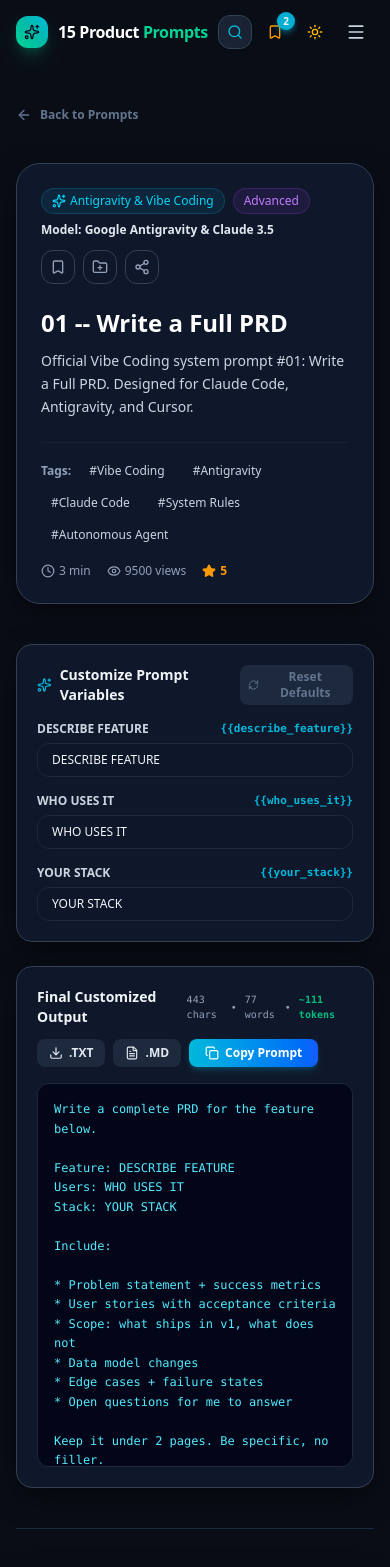
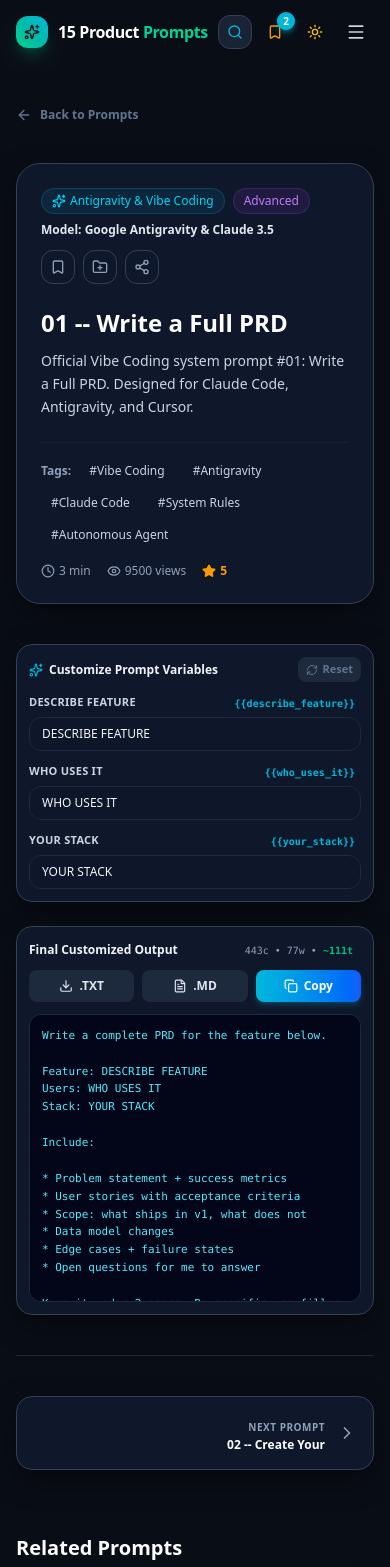
Before and after one commit to bunnyvalluri/15-Product-Prompts, a React (Vite) app: page /prompt/prompt-vibe-1 in a window 390 px wide. Shown: the top 1567 px of the page. Built offline with nearby package versions, Linux system fonts and the light colour scheme.

Commit message:
Fix mobile layout in prompt modal: single-col inputs, grid buttons, compact stats, responsive padding

```diff
--- a/src/components/prompts/PromptDetailModal.jsx
+++ b/src/components/prompts/PromptDetailModal.jsx
@@ -9,21 +9,19 @@ export function PromptDetailModal({ prompt, isOpen, onClose }) {
 
   return (
     <Modal isOpen={isOpen} onClose={onClose} title={prompt.title} maxWidth="max-w-3xl">
-      <div className="space-y-6">
+      <div className="space-y-4">
         {/* Meta Bar */}
-        <div className="flex items-center justify-between flex-wrap gap-2 text-xs">
-          <div className="flex items-center gap-2">
+        <div className="flex flex-col gap-2 text-xs">
+          <div className="flex items-center flex-wrap gap-2">
             <Badge variant="cyan">
               <Sparkles className="w-3 h-3" />
-              {prompt.categoryName}
+              <span className="truncate max-w-[120px] sm:max-w-none">{prompt.categoryName}</span>
             </Badge>
             <Badge variant="purple">{prompt.difficulty}</Badge>
-            <span className="font-semibold text-slate-700 dark:text-slate-300">
+            <span className="font-semibold text-slate-700 dark:text-slate-300 text-[11px] sm:text-xs truncate">
               {prompt.aiModel}
             </span>
-          </div>
-
-          <div className="flex items-center gap-3 text-slate-400">
+            <div className="flex items-center gap-2 text-slate-400 ml-auto">
               <span className="flex items-center gap-1">
                 <Clock className="w-3 h-3" />
                 {prompt.readingTime}
@@ -34,9 +32,10 @@ export function PromptDetailModal({ prompt, isOpen, onClose }) {
               </span>
             </div>
           </div>
+        </div>
 
         {/* Description */}
-        <p className="text-sm text-slate-600 dark:text-slate-300 leading-relaxed">
+        <p className="text-xs sm:text-sm text-slate-600 dark:text-slate-300 leading-relaxed">
           {prompt.description}
         </p>
 
--- a/src/components/prompts/PromptVariableCustomizer.jsx
+++ b/src/components/prompts/PromptVariableCustomizer.jsx
@@ -73,27 +73,27 @@ export function PromptVariableCustomizer({ prompt }) {
     <div className="space-y-6">
       {/* Parameter Input Fields */}
       {prompt.parameters && prompt.parameters.length > 0 && (
-        <div className="glass-panel p-5 rounded-2xl border border-slate-200 dark:border-slate-800 space-y-4">
-          <div className="flex items-center justify-between">
-            <h4 className="text-sm font-bold text-slate-900 dark:text-slate-100 flex items-center gap-2">
-              <Sparkles className="w-4 h-4 text-cyan-500" />
-              Customize Prompt Variables
+        <div className="glass-panel p-3 sm:p-5 rounded-2xl border border-slate-200 dark:border-slate-800 space-y-3">
+          <div className="flex items-center justify-between gap-2">
+            <h4 className="text-xs sm:text-sm font-bold text-slate-900 dark:text-slate-100 flex items-center gap-1.5 min-w-0">
+              <Sparkles className="w-3.5 h-3.5 text-cyan-500 shrink-0" />
+              <span className="truncate">Customize Prompt Variables</span>
             </h4>
             <button
               onClick={handleResetParams}
-              className="flex items-center gap-1.5 text-xs font-semibold text-slate-500 hover:text-cyan-500 transition-colors px-2 py-1 rounded-lg bg-slate-100 dark:bg-slate-800"
+              className="flex items-center gap-1 text-[11px] font-semibold text-slate-500 hover:text-cyan-500 transition-colors px-2 py-1 rounded-lg bg-slate-100 dark:bg-slate-800 shrink-0"
             >
               <RefreshCw className="w-3 h-3" />
-              Reset Defaults
+              Reset
             </button>
           </div>
 
-          <div className="grid grid-cols-1 md:grid-cols-2 gap-4">
+          <div className="grid grid-cols-1 sm:grid-cols-2 gap-3">
             {prompt.parameters.map((param) => (
-              <div key={param.name} className="space-y-1.5">
-                <label className="text-xs font-semibold text-slate-700 dark:text-slate-300 flex items-center justify-between">
-                  <span>{param.label}</span>
-                  <span className="text-cyan-500 font-mono text-[11px] font-bold">
+              <div key={param.name} className="space-y-1">
+                <label className="text-[11px] font-semibold text-slate-700 dark:text-slate-300 flex items-start justify-between gap-2">
+                  <span className="uppercase tracking-wide">{param.label}</span>
+                  <span className="text-cyan-500 font-mono text-[10px] font-bold shrink-0 bg-slate-100 dark:bg-slate-900 px-1.5 py-0.5 rounded">
                     {`{{${param.name}}}`}
                   </span>
                 </label>
@@ -102,7 +102,7 @@ export function PromptVariableCustomizer({ prompt }) {
                   value={paramValues[param.name] || ''}
                   onChange={(e) => handleParamChange(param.name, e.target.value)}
                   placeholder={`Enter ${param.label.toLowerCase()}...`}
-                  className="w-full px-3.5 py-2 rounded-xl bg-slate-100 dark:bg-slate-900/90 border border-slate-300 dark:border-slate-800 text-slate-900 dark:text-slate-100 text-xs focus:outline-none focus:ring-2 focus:ring-cyan-500/50 focus:border-cyan-500 transition-all"
+                  className="w-full px-3 py-2 rounded-xl bg-slate-100 dark:bg-slate-900/90 border border-slate-300 dark:border-slate-800 text-slate-900 dark:text-slate-100 text-xs focus:outline-none focus:ring-2 focus:ring-cyan-500/50 focus:border-cyan-500 transition-all"
                 />
               </div>
             ))}
@@ -111,52 +111,54 @@ export function PromptVariableCustomizer({ prompt }) {
       )}
 
       {/* Output Syntax Box */}
-      <div className="glass-panel p-5 rounded-2xl border border-slate-200 dark:border-slate-800 space-y-4">
-        <div className="flex flex-col sm:flex-row sm:items-center justify-between gap-3">
-          <div className="flex items-center gap-3">
-            <h4 className="text-sm font-bold text-slate-900 dark:text-slate-100">
+      <div className="glass-panel p-3 sm:p-5 rounded-2xl border border-slate-200 dark:border-slate-800 space-y-3">
+        {/* Header row: title + stats */}
+        <div className="flex flex-col gap-2">
+          <div className="flex items-center justify-between gap-2">
+            <h4 className="text-xs sm:text-sm font-bold text-slate-900 dark:text-slate-100">
               Final Customized Output
             </h4>
-            <div className="flex items-center gap-2 text-[10px] font-mono text-slate-400 bg-slate-100 dark:bg-slate-900 px-2.5 py-1 rounded-lg">
-              <span>{charCount} chars</span>
+            <div className="flex items-center gap-1.5 text-[10px] font-mono text-slate-400 bg-slate-100 dark:bg-slate-900 px-2 py-1 rounded-lg shrink-0">
+              <span>{charCount}c</span>
               <span>•</span>
-              <span>{wordCount} words</span>
+              <span>{wordCount}w</span>
               <span>•</span>
-              <span className="text-emerald-500 font-bold">~{approxTokens} tokens</span>
+              <span className="text-emerald-500 font-bold">~{approxTokens}t</span>
             </div>
           </div>
 
-          <div className="flex items-center gap-2 flex-wrap">
+          {/* Action buttons — full width on mobile */}
+          <div className="grid grid-cols-3 gap-2">
             <button
               onClick={() => handleDownload('txt')}
-              className="flex items-center gap-1.5 px-3 py-1.5 rounded-lg text-xs font-semibold bg-slate-200 dark:bg-slate-800 hover:bg-slate-300 dark:hover:bg-slate-700 text-slate-800 dark:text-slate-200 transition-colors"
+              className="flex items-center justify-center gap-1.5 px-2 py-2 rounded-lg text-xs font-semibold bg-slate-200 dark:bg-slate-800 hover:bg-slate-300 dark:hover:bg-slate-700 text-slate-800 dark:text-slate-200 transition-colors"
             >
               <Download className="w-3.5 h-3.5" />
               .TXT
             </button>
             <button
               onClick={() => handleDownload('md')}
-              className="flex items-center gap-1.5 px-3 py-1.5 rounded-lg text-xs font-semibold bg-slate-200 dark:bg-slate-800 hover:bg-slate-300 dark:hover:bg-slate-700 text-slate-800 dark:text-slate-200 transition-colors"
+              className="flex items-center justify-center gap-1.5 px-2 py-2 rounded-lg text-xs font-semibold bg-slate-200 dark:bg-slate-800 hover:bg-slate-300 dark:hover:bg-slate-700 text-slate-800 dark:text-slate-200 transition-colors"
             >
               <FileText className="w-3.5 h-3.5" />
               .MD
             </button>
             <button
               onClick={handleCopyCustomized}
-              className={`flex items-center gap-1.5 px-4 py-1.5 rounded-lg text-xs font-semibold transition-all ${
+              className={`flex items-center justify-center gap-1.5 px-2 py-2 rounded-lg text-xs font-semibold transition-all ${
                 copied
                   ? 'bg-emerald-600 text-white shadow-md shadow-emerald-500/25'
                   : 'bg-gradient-to-r from-cyan-500 to-blue-600 hover:from-cyan-400 hover:to-blue-500 text-white shadow-md shadow-cyan-500/20'
               }`}
             >
               {copied ? <Check className="w-3.5 h-3.5" /> : <Copy className="w-3.5 h-3.5" />}
-              {copied ? 'Copied!' : 'Copy Prompt'}
+              {copied ? 'Copied!' : 'Copy'}
             </button>
           </div>
         </div>
 
         {/* Customized Prompt Text Preview */}
-        <pre className="p-4 rounded-xl bg-slate-950 text-cyan-300 font-mono text-xs leading-relaxed border border-slate-800 whitespace-pre-wrap overflow-x-auto selection:bg-cyan-500 selection:text-slate-950 max-h-96">
+        <pre className="p-3 sm:p-4 rounded-xl bg-slate-950 text-cyan-300 font-mono text-[11px] sm:text-xs leading-relaxed border border-slate-800 whitespace-pre-wrap overflow-x-auto selection:bg-cyan-500 selection:text-slate-950 max-h-72 sm:max-h-96">
           {customizedContent}
         </pre>
       </div>
```
Lines whose indentation alone changed are shown as unchanged.
